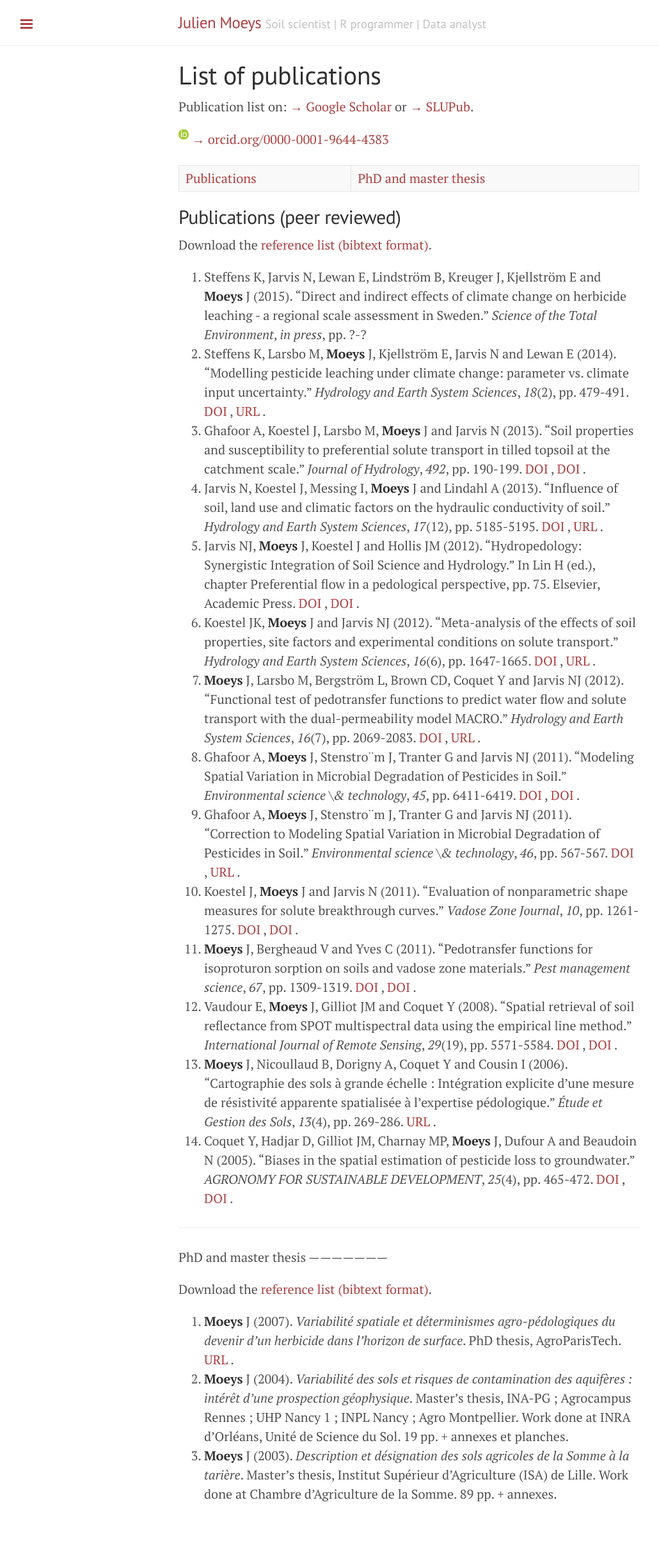
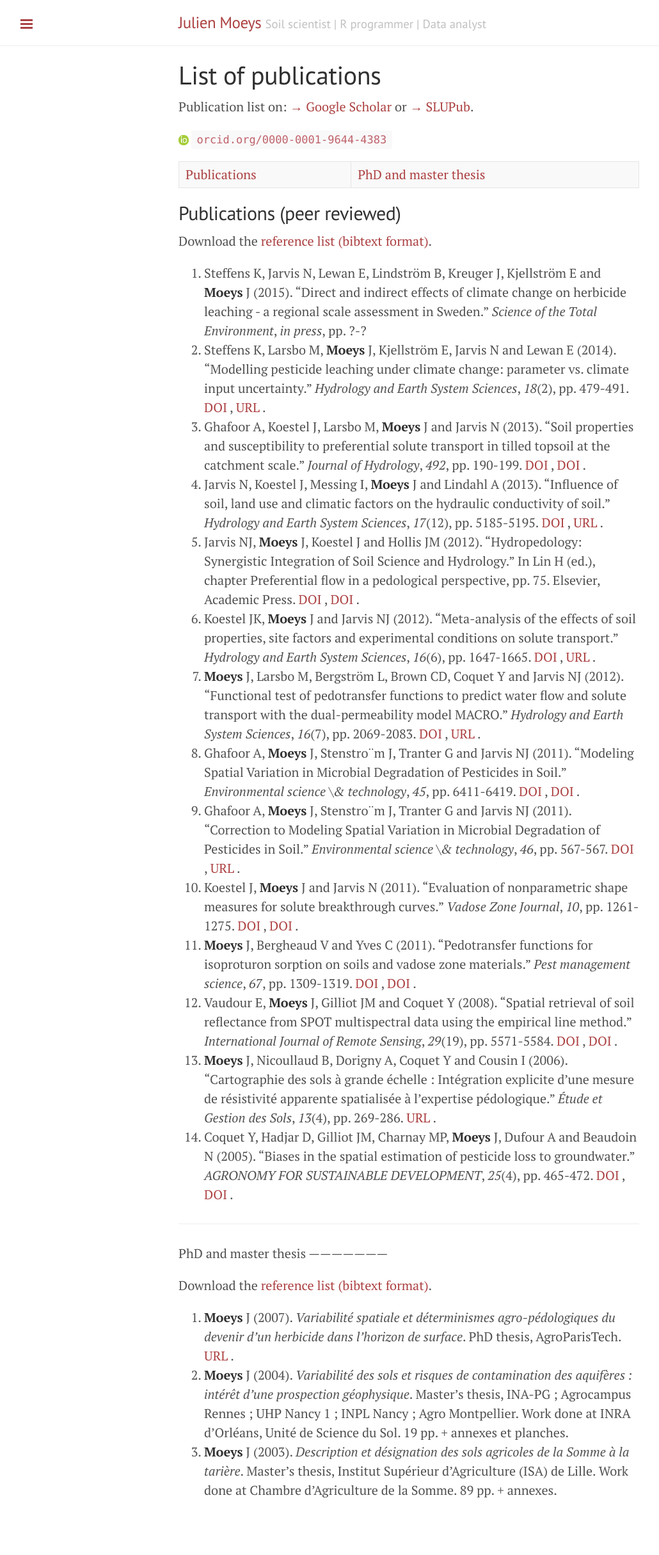
Before and after one commit to julienmoeys/julienmoeys.github.io, a Jekyll site: the page built from Publications.md, in a window 1280 px wide. Shown: the whole page at 64% size, without its empty margins (1-1031 px from the left). Built offline with Jekyll 4.4.1, drawn with Linux system fonts in a browser that asks for light colours; Markdown is read by kramdown in place of the engine named in the settings.

Commit message:
Modified ORCID format

```diff
--- a/Publications.md
+++ b/Publications.md
@@ -10,7 +10,7 @@ weight    : 2.2
 Publication list on: [&rarr; Google Scholar][jmGoogleScholar] or
 [&rarr; SLUPub][jmSLUPub].
 
-<img alt="ORCID Logo" src="/assets/img/orcid_16x16(1).png" class="ORCID" /> [&rarr; orcid.org/0000-0001-9644-4383](http://orcid.org/0000-0001-9644-4383)
+<a href="http://orcid.org/0000-0001-9644-4383" alt="Julien Moeys ORCID" class="ORCID" ><code>orcid.org/0000-0001-9644-4383</code></a>
 
 [Publications](#publications) | [PhD and master thesis](#thesis)
 
--- a/public/css/poole.css
+++ b/public/css/poole.css
@@ -108,6 +108,14 @@ p {
   margin-top: 0;
   margin-bottom: 1rem;
 }
+
+/* Added by JM on 2015-01-22 */
+a.ORCID {
+  background: url("/assets/img/orcid_16x16(1).png") no-repeat left 8px;
+  padding-left:20px;
+  display:inline;
+}
+
 
 strong {
   color: #303030;
@@ -232,18 +240,6 @@ img {
   max-width: 100%;
   margin: 0 0 1rem;
   border-radius: 5px;
-}
-
-/* added by JM on 2015-01-22 */
-img.ORCID {
-  display: inline-block;
-  max-width: 100%;
-  margin: 0 0 1rem;
-  border-radius: 5px;
-  white-space: nowrap;
-  width: 16px;
-  height: 16px;
-  vertical-align: middle;
 }
 
 /* Tables */
```
Also changed, not shown: CV.md (+1 -1 lines).
